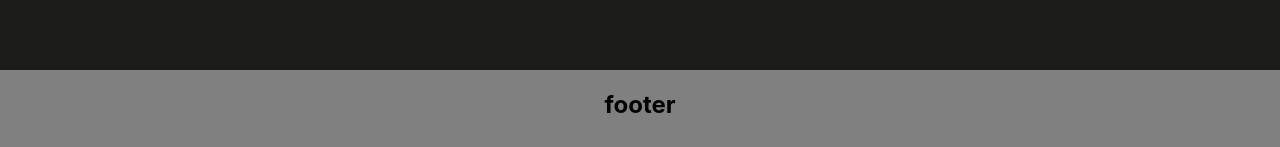
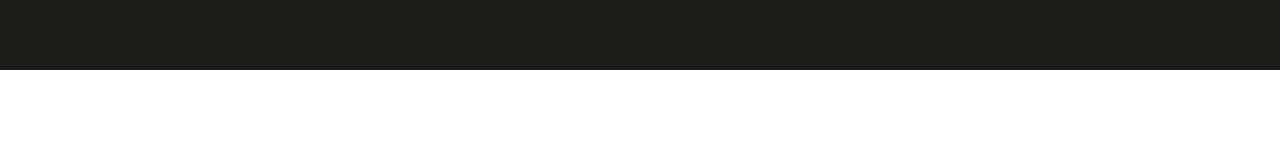
Before and after one commit to Tfauves/ReportItFrontEnd, a React (Create React App) app: page / in a window 1280 px wide. Shown: the part 780-927 px from the top of the page. After the commit the page ends 850 px from the top, so only its background shows below. Built offline with nearby package versions, Linux system fonts and the light colour scheme.

Commit message:
small change to remove footer and typo in text

```diff
--- a/src/components/Home/Landing.js
+++ b/src/components/Home/Landing.js
@@ -54,16 +54,6 @@
             Signup
           </Button>
         </Container>
-        <div
-          style={{
-            height: "10vh",
-            backgroundColor: "gray",
-            display: "flex",
-            justifyContent: "center",
-          }}
-        >
-          <h2>footer</h2>
-        </div>
       </div>
     );
   };
```
